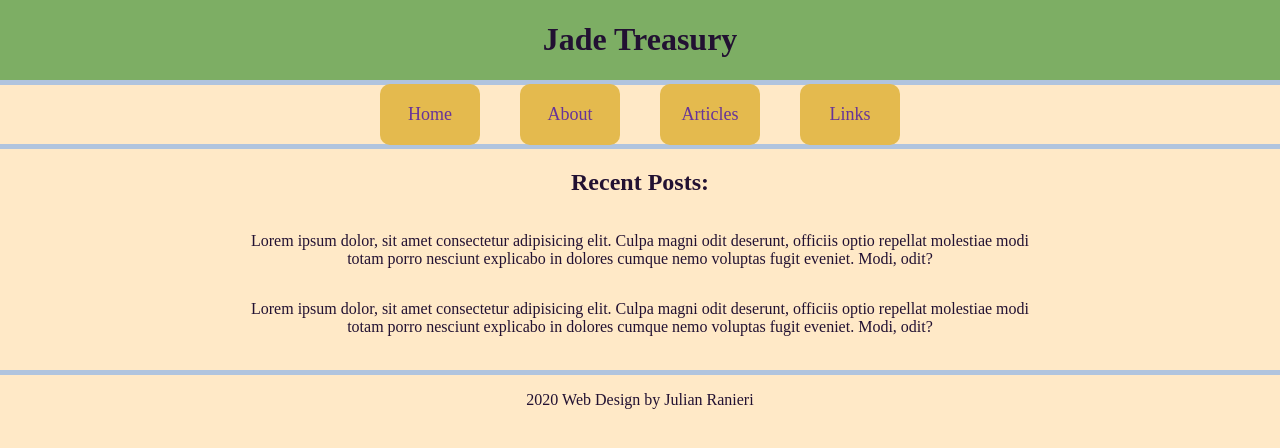
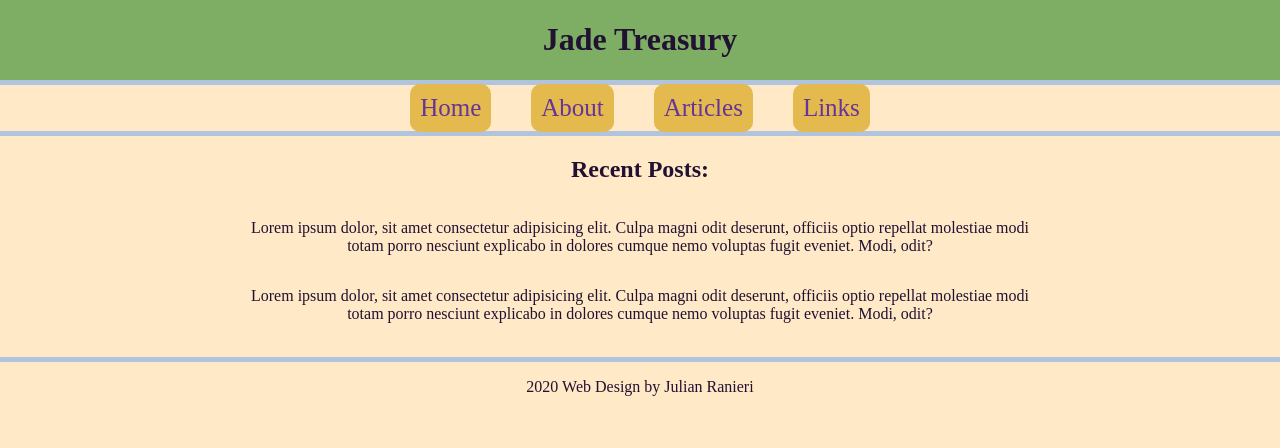
Before and after one commit to royalsaltmerchant/jadetreasury, a Jekyll site: the page built from index.html, in a window 1280 px wide. Shown: the top 448 px of the page. Built offline with Jekyll 4.4.1, drawn with Linux system fonts in a browser that asks for light colours; some web fonts are replaced.

Commit message:
more responsive

```diff
--- a/assets/mainstyle.css
+++ b/assets/mainstyle.css
@@ -41,19 +41,17 @@ a {
 .nav-item {
     color: rebeccapurple;
     background-color: rgb(228, 186, 78);
-    width:60px;
     border-radius: 10px;
-    padding: 20px;
-    font-size: 18px;
+    padding: 10px;
+    font-size: 25px;
 }
 
 .nav-item-special {
     color: rebeccapurple;
     background-color: rgb(228, 186, 78);
-    width:60px;
     border-radius: 10px;
-    padding: 20px;
-    font-size: 18px;
+    padding: 10px;
+    font-size: 25px;
 }
 
 .dropdown {
@@ -92,12 +90,12 @@ a {
 
 .section-one {
     margin: auto;
-    width: 400px;
+    width: 350px;
 }
 
 /* media query */
 
- @media screen and (min-width: 600px) {
+ @media screen and (min-width: 500px) {
      .section-one {
          display: flex;
          flex-direction: column;
```
